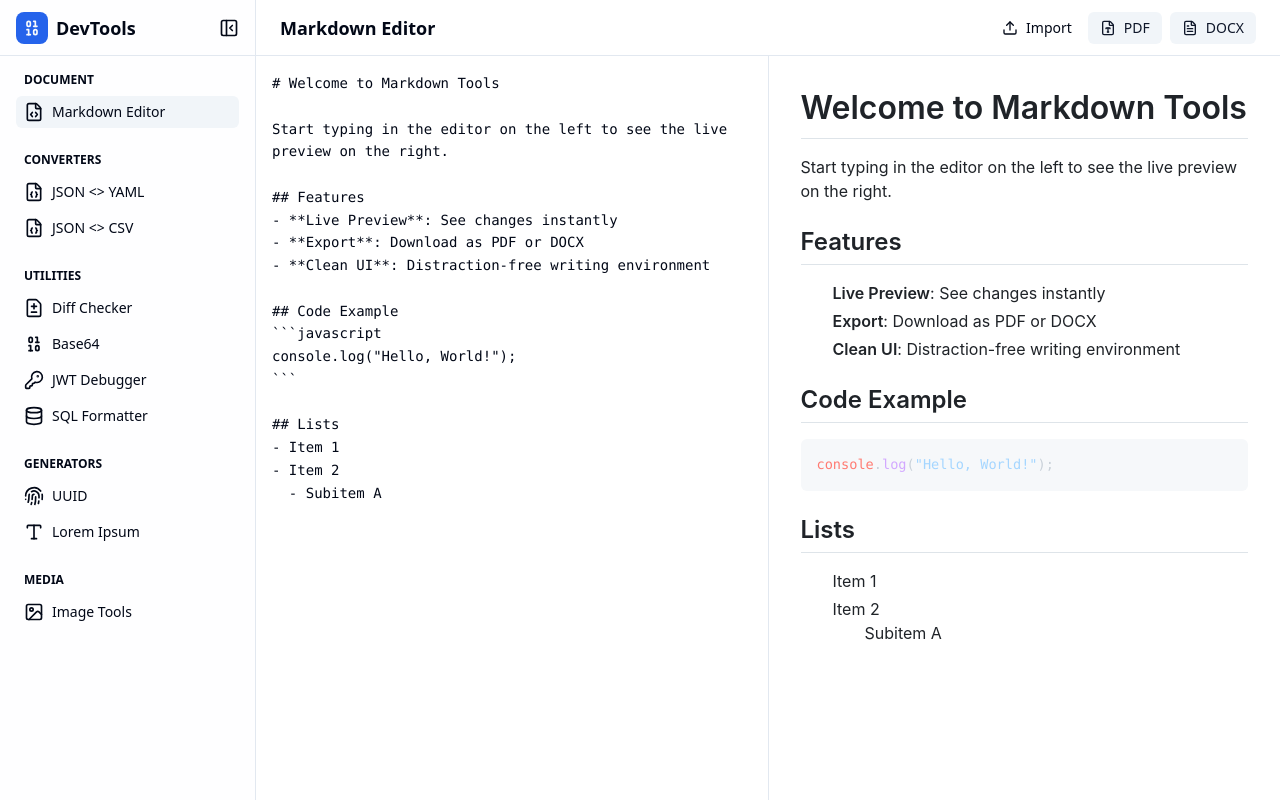
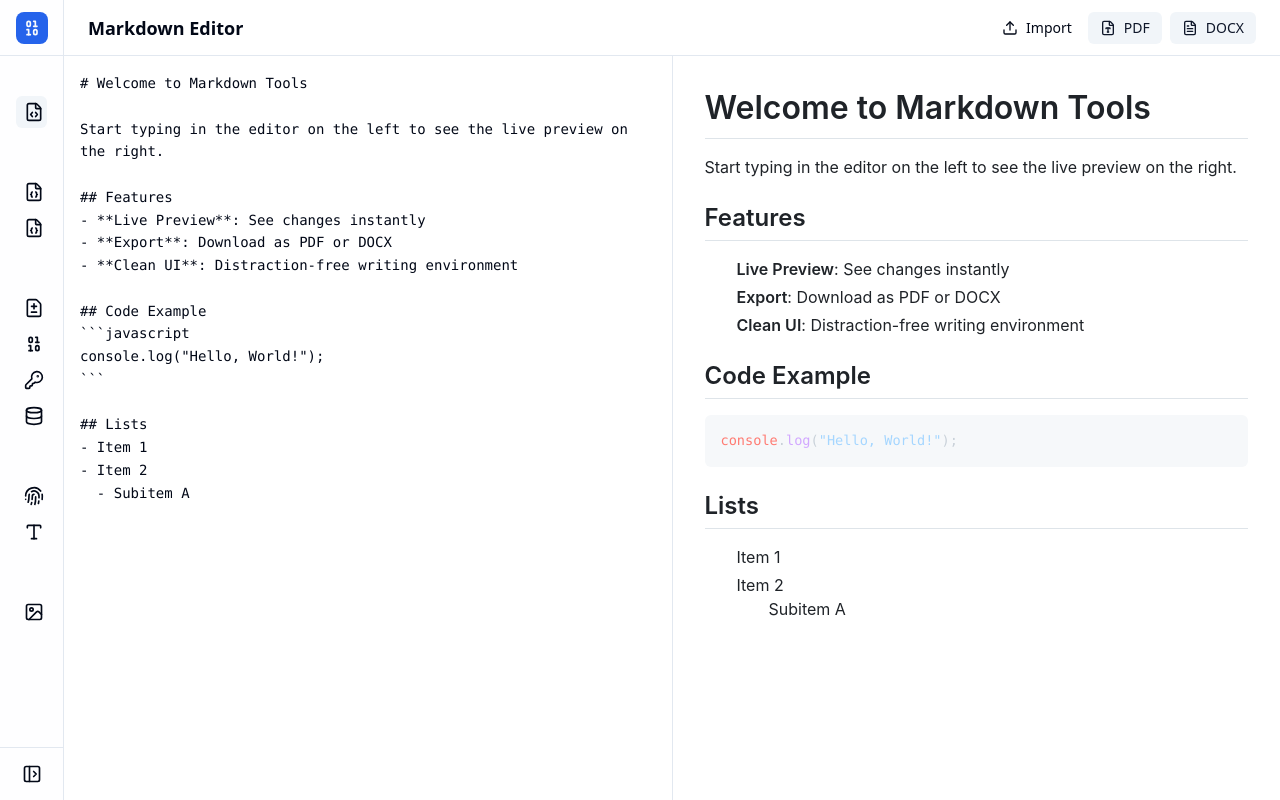
Before and after one commit to nnn-gif/tools, a Vue app: page / in a window 1280 px wide. Built offline with nearby package versions, Linux system fonts and the light colour scheme.

Commit message:
Fix: Sidebar defaults to closed state for new users

```diff
--- a/src/layouts/AppLayout.vue
+++ b/src/layouts/AppLayout.vue
@@ -15,7 +15,8 @@ import {
   PanelLeftOpen
 } from 'lucide-vue-next'
 
-const isCollapsed = ref(localStorage.getItem('sidebarCollapsed') === 'true')
+const storedState = localStorage.getItem('sidebarCollapsed')
+const isCollapsed = ref(storedState === null ? true : storedState === 'true')
 
 const toggleSidebar = () => {
   isCollapsed.value = !isCollapsed.value
```
